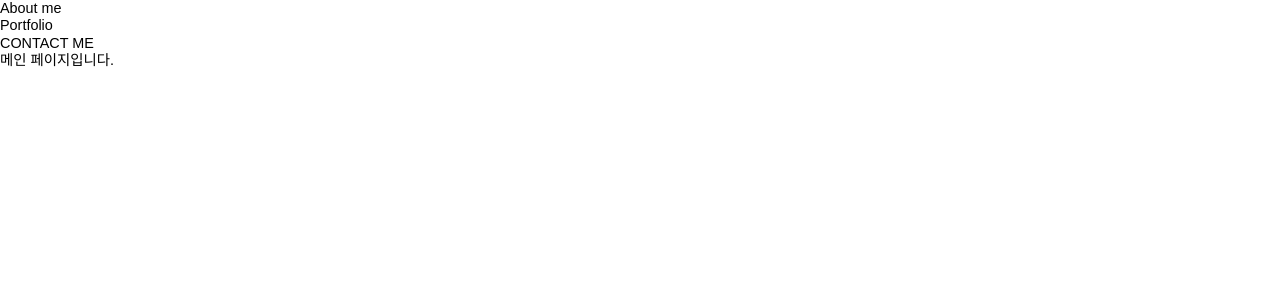
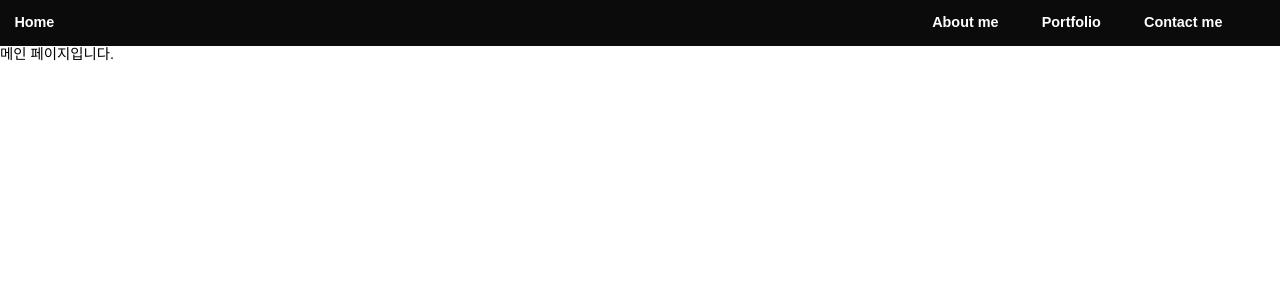
Before and after one commit to yongseong2/portfolio, a React (Create React App) app: page / in a window 1280 px wide. Shown: the top 300 px of the page. Built offline with nearby package versions, Linux system fonts and the light colour scheme; a web font is replaced by a local one.

Commit message:
Add NavBar

```diff
--- a/src/libs/common/Nav.tsx
+++ b/src/libs/common/Nav.tsx
@@ -1,23 +1,86 @@
 /** @jsxImportSource @emotion/react */
 import React from 'react';
 import { Link } from 'react-router-dom';
+import colors from '../design/colors';
+import { Spacing } from './Spacing';
 
 export function Nav() {
   return (
-    <div>
-      <ul>
+    <div
+      css={{
+        backgroundColor: colors.navBlack,
+        color: colors.white,
+        padding: '1rem',
+      }}
+    >
+      <div
+        css={{
+          display: 'flex',
+          justifyContent: 'space-between',
+          alignItems: 'center',
+        }}
+      >
+        <div
+          css={{
+            display: 'flex',
+            justifyContent: 'start',
+            alignItems: 'center',
+          }}
+        >
+          <Link to={'/'}>
+            <h3
+              css={{
+                fontSize: '1rem',
+              }}
+            >
+              Home
+            </h3>
+          </Link>
+        </div>
+        <ul
+          css={{
+            display: 'flex',
+            justifyContent: 'end',
+            listStyleType: 'none',
+            alignItems: 'center',
+          }}
+        >
           <li>
             <Link to={'/about-me'}>
-            <p>About me</p>
+              <h3
+                css={{
+                  fontSize: '1rem',
+                }}
+              >
+                About me
+              </h3>
             </Link>
           </li>
+          <Spacing rem='3' dir='h' />
           <li>
             <Link to={'/portfolio'}>
-            <p>Portfolio</p>
+              <h3
+                css={{
+                  fontSize: '1rem',
+                }}
+              >
+                Portfolio
+              </h3>
             </Link>
           </li>
-        <li>CONTACT ME</li>
+          <Spacing rem='3' dir='h' />
+          <li>
+            <h3
+              css={{
+                fontSize: '1rem',
+              }}
+            >
+              Contact me
+            </h3>
+          </li>
+          <Spacing rem='3' dir='h' />
         </ul>
+      </div>
     </div>
   );
 }
--- /dev/null
+++ b/src/libs/common/Spacing.tsx
@@ -0,0 +1,18 @@
+/** @jsxImportSource @emotion/react */
+import React, { HTMLAttributes, memo } from 'react';
+
+export const Spacing = memo(function Spacing({ rem = '1', dir = 'v' }: Props) {
+  return (
+    <div
+      css={{
+        width: dir === 'h' ? `${rem}rem` : undefined,
+        height: dir === 'v' ? `${rem}rem` : undefined,
+      }}
+    />
+  );
+});
+
+interface Props extends HTMLAttributes<HTMLDivElement> {
+  rem: '0.25' | '0.5' | '1' | '1.5' | '2' | '3' | '4' | '5';
+  dir?: 'h' | 'v';
+}
--- a/src/libs/design/colors.ts
+++ b/src/libs/design/colors.ts
@@ -1,11 +1,12 @@
 const colors = {
   //greys
   navBlack: '#0B0B0B',
-  black: '##000000',
+  black: '#000000',
   barckgroundGrey: '#D7D7D7',
   grey2: '#C4C4C4',
   grey3: '#909090',
   backgroundDark: '#1A1A1A',
+  white: '#FFFFFF',
 };
 
 export default colors;
```
Lines whose indentation alone changed are shown as unchanged.
